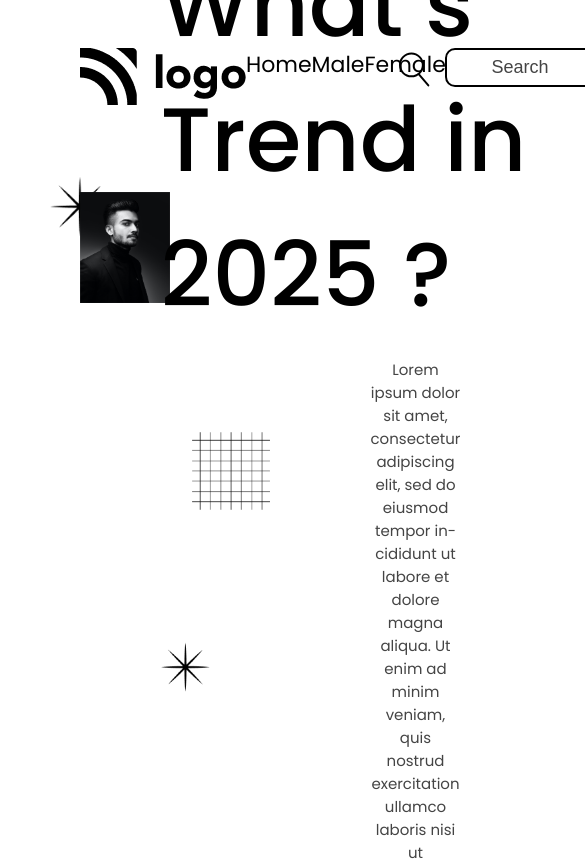
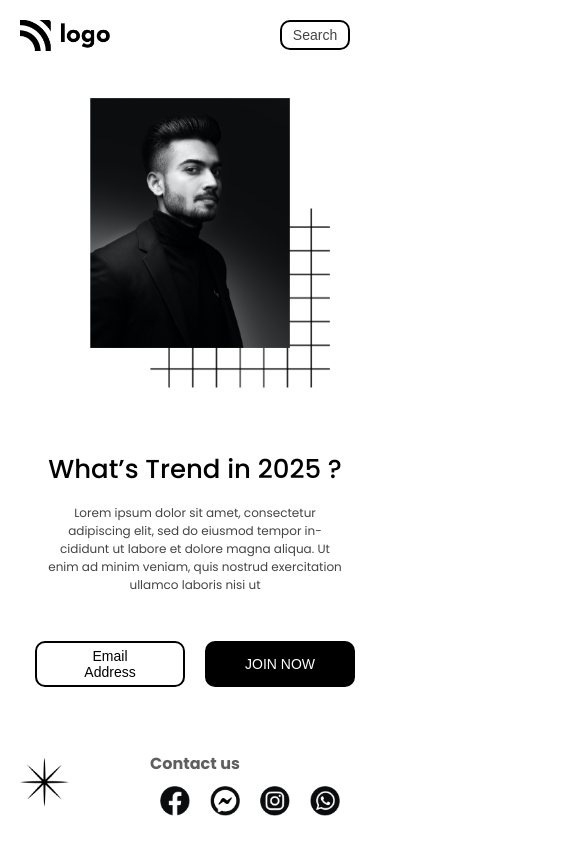
Before and after one commit to nishok19/html-css-proj-1, a plain HTML site: page index.html in a window 390 px wide. Shown: the top 859 px of the page, 585 px wide, since content can reach past the window. Drawn offline with Linux system fonts and the light colour scheme.

Commit message:
Fixed issues and made it responsive only on mobile

```diff
--- a/index.html
+++ b/index.html
@@ -31,7 +31,7 @@
           <div>
             <img src="/assets/Logo.png" alt="brand-logo" />
           </div>
-          <div>
+          <div class="nav-list">
             <ul class="list">
               <li class="list-item">Home</li>
               <li class="list-item">Male</li>
@@ -59,13 +59,14 @@
                 />
               </svg>
             </div>
-            <div><button class="nav-button">Search</button></div>
+            <div class="nav-button"><button>Search</button></div>
           </div>
         </nav>
       </section>
       <!-- Hero Banner Section -->
       <section aria-label="banner">
         <div class="hero-container">
+          <div class="hero-container-left">
             <!-- --------------- -->
             <!-- Patterns -->
             <!-- ---------------- -->
@@ -80,8 +81,9 @@
             <span class="globe">
               <img src="/assets/globe.png" alt="globe-pattern" />
             </span>
-          <div>
+            <div class="hero-image">
               <img src="/assets/Image.png" alt="person-hero-iamge" />
+            </div>
           </div>
           <div class="hero-container-right">
             <h1 class="hero-heading">What’s Trend in 2025 ?</h1>
@@ -91,11 +93,11 @@
               enim ad minim veniam, quis nostrud exercitation ullamco laboris
               nisi ut
             </p>
-            <div>
+            <div class="button-group">
               <button class="button-email">Email Address</button>
               <button class="button-join">JOIN NOW</button>
             </div>
-            <div>
+            <div class="contact">
               <h4 class="contact-heading">Contact us</h4>
               <div class="icons">
                 <span>
--- a/sandbox.config.json
+++ /dev/null
@@ -1,3 +0,0 @@
-{
-  "template": "static"
-}
--- a/style.css
+++ b/style.css
@@ -29,7 +29,7 @@ body {
   justify-content: space-between;
 }
 
-.nav-button {
+.nav-button button {
   background-color: #fff;
   border: 2px solid #000;
   padding: 7px 45px;
@@ -54,7 +54,7 @@ body {
   position: relative;
 }
 
-.hero-container > div > img {
+.hero-image img {
   position: absolute;
   left: 0;
   top: 5em;
@@ -149,3 +149,100 @@ body {
 .star-bottom img {
   height: 50px;
 }
+
+/*  */
+
+@media (max-width: 480px) {
+  .container {
+    padding: 0;
+    margin: 20px;
+    /* width: 100vw; */
+    overflow-x: hidden;
+  }
+
+  .navbar-container {
+    /* width: 100vw; */
+    display: flex;
+    justify-content: space-between;
+  }
+  .navbar-container div:nth-child(1) img {
+    width: 90px;
+  }
+
+  .nav-list {
+    display: none;
+  }
+
+  .search-icon {
+    display: none;
+  }
+  .nav-button {
+    margin: 0 20px;
+  }
+  .nav-button button {
+    width: 70px;
+    font-size: 14px;
+    padding: 5px;
+  }
+
+  /* hero container */
+
+  .star,
+  .globe {
+    display: none;
+  }
+
+  .hero-container {
+    display: flex;
+    flex-direction: column;
+  }
+
+  .hero-heading {
+    font-size: 26px;
+  }
+
+  .hero-description {
+    font-size: 12px;
+    margin: 0;
+    inline-size: 300px;
+  }
+  /*  */
+  .hero-image {
+    height: 120px;
+  }
+  .square > img {
+    width: 180px;
+    top: 150px;
+    left: 130px;
+  }
+
+  .hero-image img {
+    height: 250px;
+    width: 200px;
+    top: 40px;
+    left: 70px;
+  }
+
+  .hero-container-right {
+    margin: 200px 0 0 0;
+  }
+
+  .button-email,
+  .button-join {
+    width: 150px;
+    font-size: 14px;
+    margin: 0 10px;
+  }
+
+  /*  */
+  .contact-heading {
+    font-size: 16px;
+  }
+
+  .icons span {
+    margin: 0 10px;
+  }
+  .icons span img {
+    width: 30px;
+  }
+}
```
Also changed, not shown: package.json (deleted, +0 -24 lines), Readme.md, thumbnail.png (deleted), 1 other file. Lines whose indentation alone changed are shown as unchanged.
